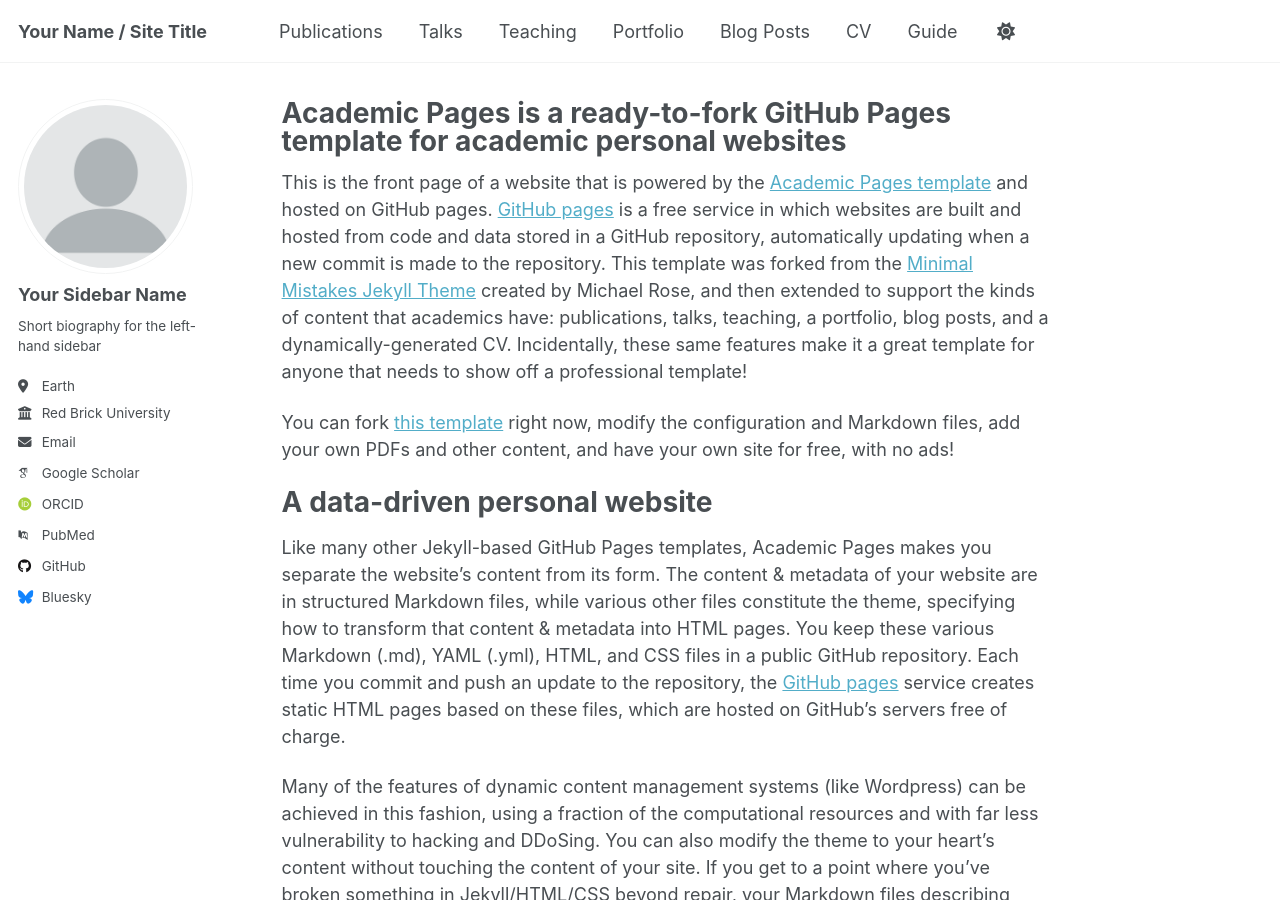
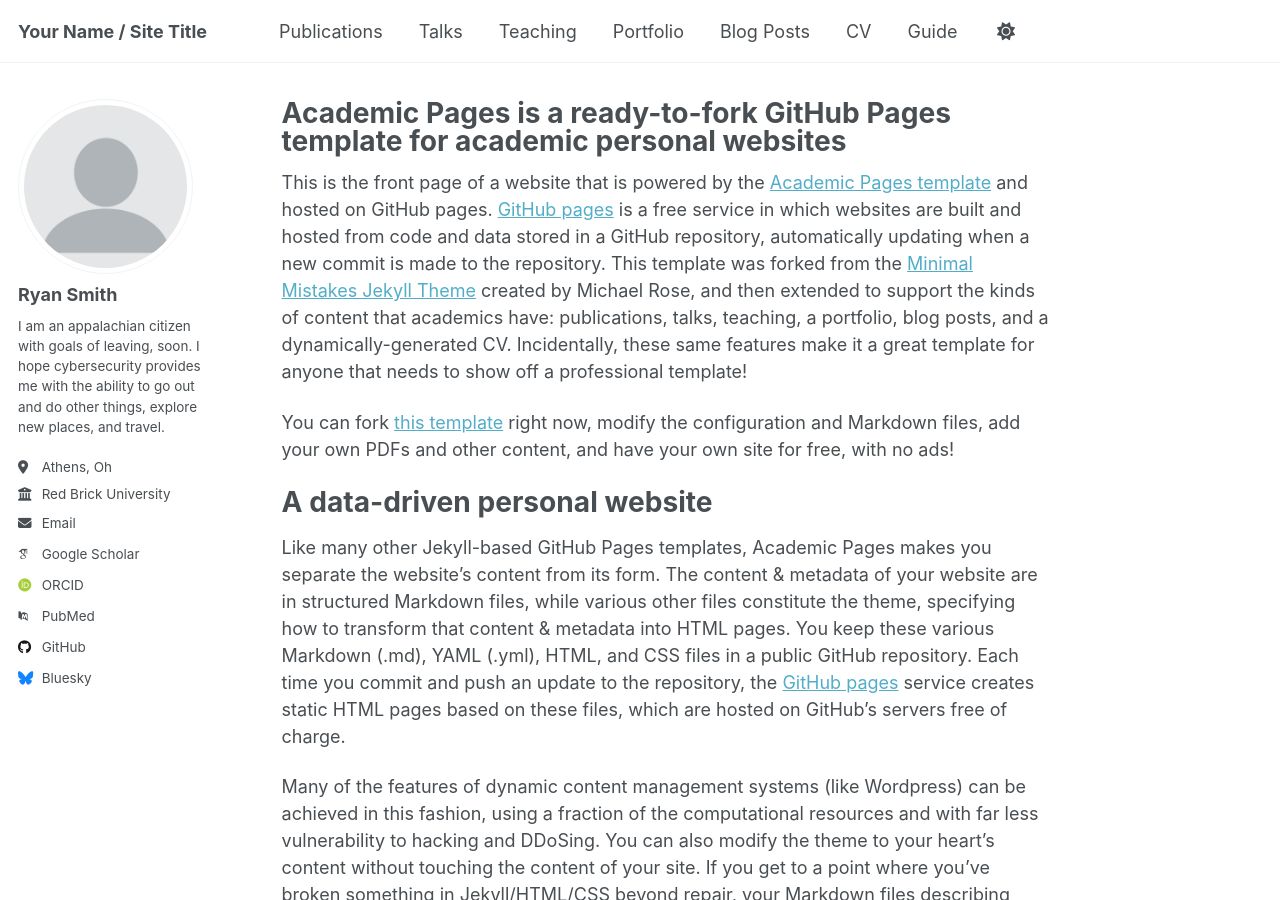
Before and after one commit to Smith-Ryan1/Ryan-Smith-Portfolio, a Jekyll site: the page built from _pages/about.md, in a window 1280 px wide and 900 px high. Built offline with Jekyll 4.4.1, drawn with Linux system fonts in a browser that asks for light colours; some web fonts are replaced; a script that is not in the unit is left out.

Commit message:
Update _config.yml

```diff
--- a/_config.yml
+++ b/_config.yml
@@ -12,7 +12,7 @@ site_theme               : "default" # Currently available options are "default"
 title                    : "Your Name / Site Title"
 title_separator          : "-"
 name                     : &name "Ryan Smith"
-description              : &description "I am an appalachian citizen with goals of leaving, soon. I hope cybersecurity provides me with the ability to go out and do other things, explore new places, and travel."
+description              : &description ""
 url                      : https://academicpages.github.io # the base hostname & protocol for your site e.g. "https://[your GitHub username].github.io" or if you already have some other page hosted on Github then use "https://[your GitHub username].github.io/[Your Repo Name]"
 baseurl                  : "" # the subpath of your site, e.g. "/blog"
 repository               : "academicpages/academicpages.github.io"
@@ -23,13 +23,13 @@ repository               : "academicpages/academicpages.github.io"
 author:
   # Biographic information
   avatar           : "profile.png"
-  name             : "Your Sidebar Name"
+  name             : "Ryan Smith"
   pronouns         : # example: "she/her"
-  bio              : "Short biography for the left-hand sidebar"
-  location         : "Earth"
+  bio              : "I am an appalachian citizen with goals of leaving, soon. I hope cybersecurity provides me with the ability to go out and do other things, explore new places, and travel."
+  location         : "Athens, Oh"
   employer         : "Red Brick University"
   uri              : # URL
-  email            : "none@example.org"
+  email            : "sryan5022@gmail.com"
 
   # Academic websites
   academia         : # URL
```
